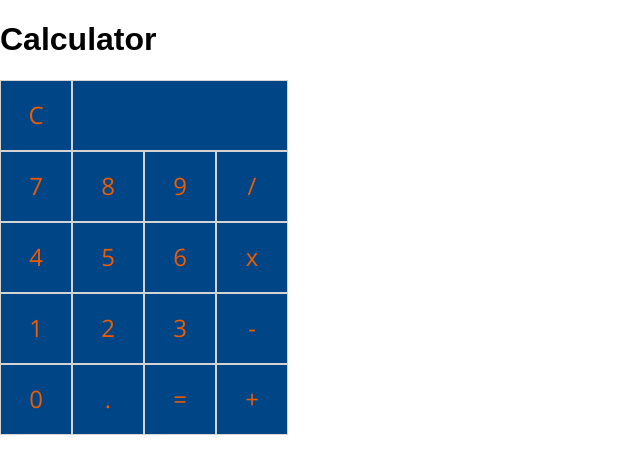
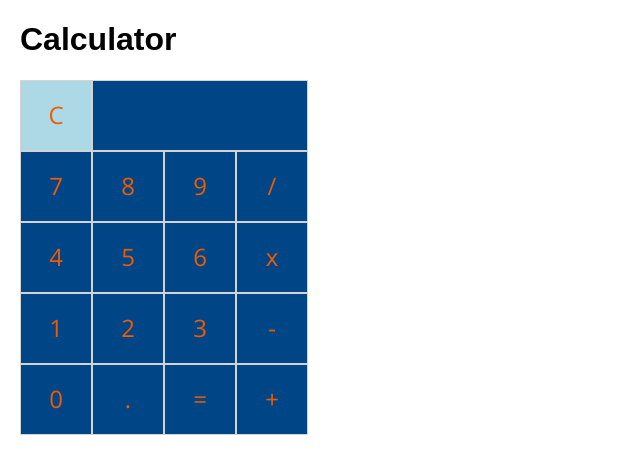
Before and after one commit to mindlikewater/TIY-wk2-AdvancedCalculator, a plain HTML site: page index.html in a window 1280 px wide. In both pictures the pointer is over the button 36 px from the left and 115 px from the top of the page. Shown: the whole page, without its empty margins (0-640 px from the left). Drawn offline with nearby package versions, Linux system fonts and the light colour scheme.

Commit message:
Added a hover effect when mousing over calculator buttons

```diff
--- a/style.css
+++ b/style.css
@@ -2,6 +2,10 @@
   -webkit-box-sizing: border-box;
   -moz-box-sizing: border-box;
   box-sizing: border-box;
+}
+
+body {
+  padding-left: 20px;
 }
 
 .row {
@@ -33,3 +37,7 @@ button {
   width: 216px;
   float: right;
 }
+
+button:hover {
+	background: lightblue;
+}
```
